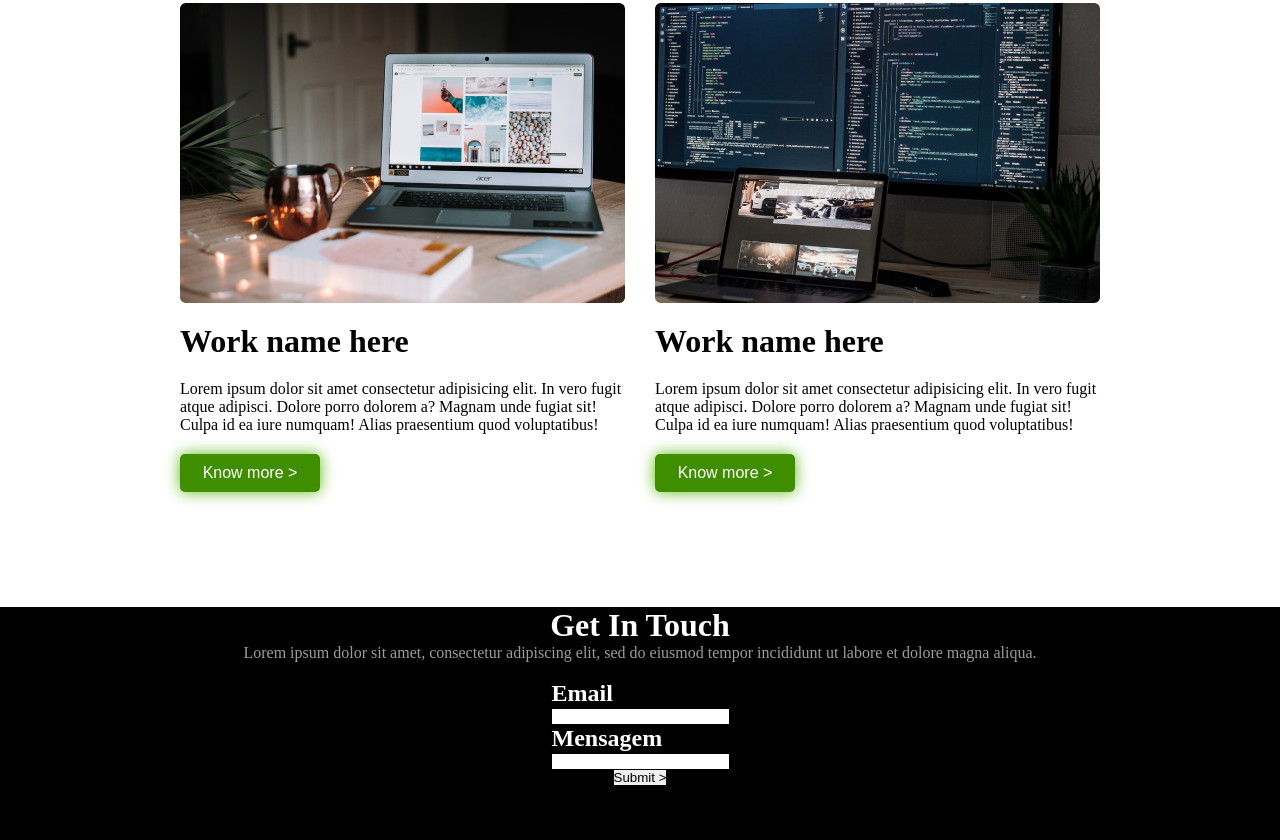
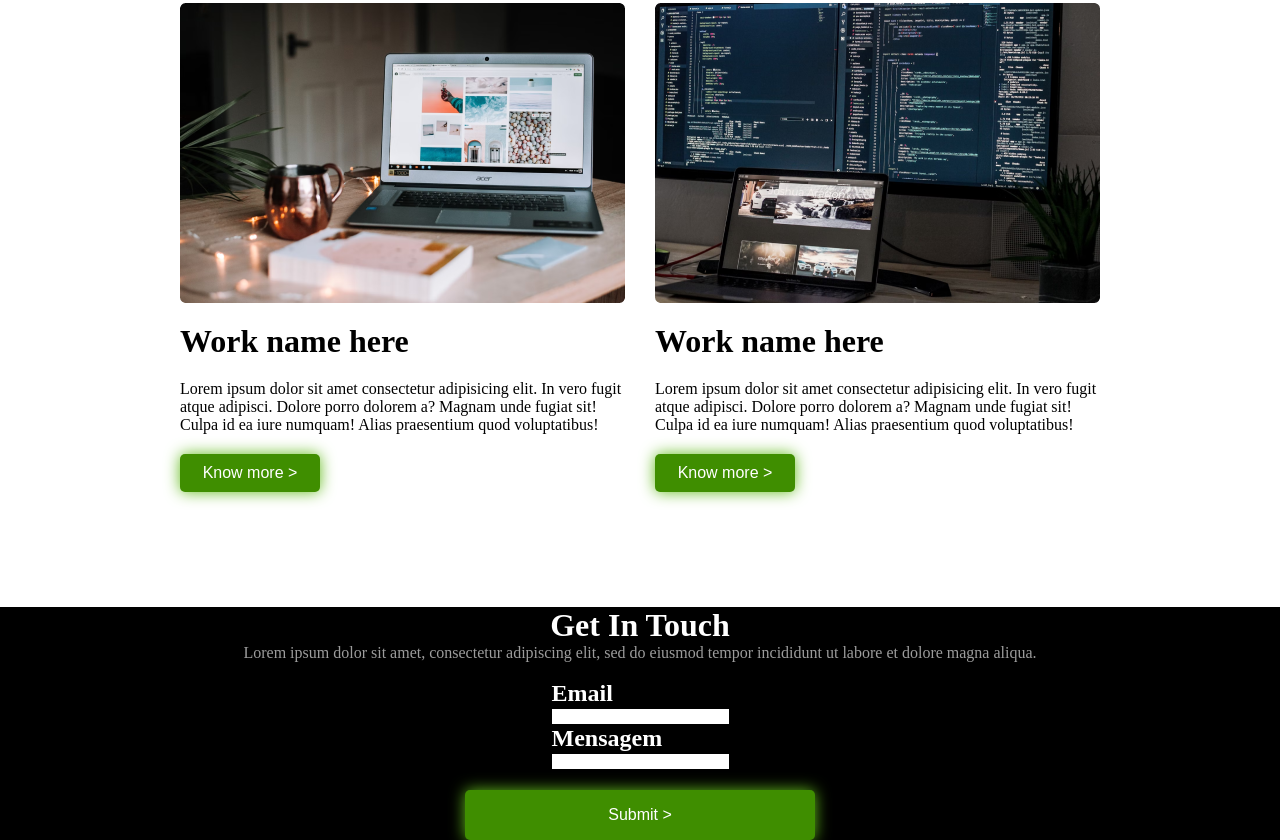
Before and after one commit to lusvs/portfolio, a plain HTML site: page index.html in a window 1280 px wide. Shown: the part 3401-4241 px from the top of the page. Before the commit the page ends 4186 px from the top, so only its background shows below. Drawn offline with Linux system fonts and the light colour scheme.

Commit message:
style: button pag 5

```diff
--- a/src/style/styles.css
+++ b/src/style/styles.css
@@ -452,3 +452,16 @@ header {
 .meio-pag-5 h2{
     color: white;
 }
+
+.pag-5 button{
+    border-radius: 5px;
+    width: 350px;
+    height: 50px;
+
+    margin-top: 20px;
+    font-size: 16px;
+
+    color: white;
+    background-color: #3F8E00;
+    box-shadow: 0px 0px 15px #62BA1B;
+}
```
Also changed, not shown: index.html (+2 -0 lines).
